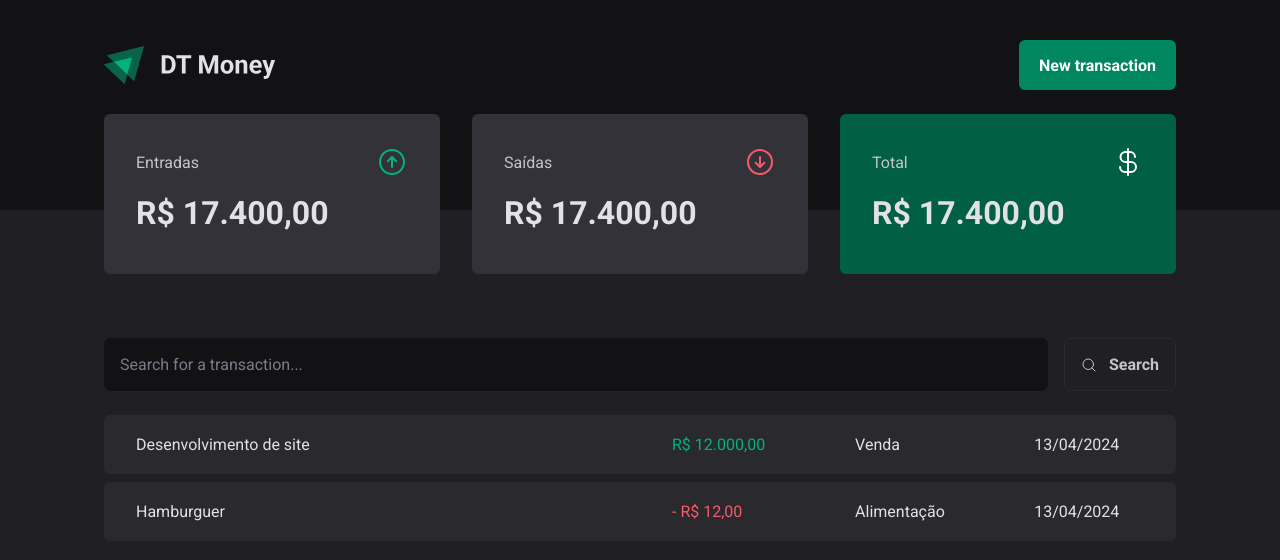
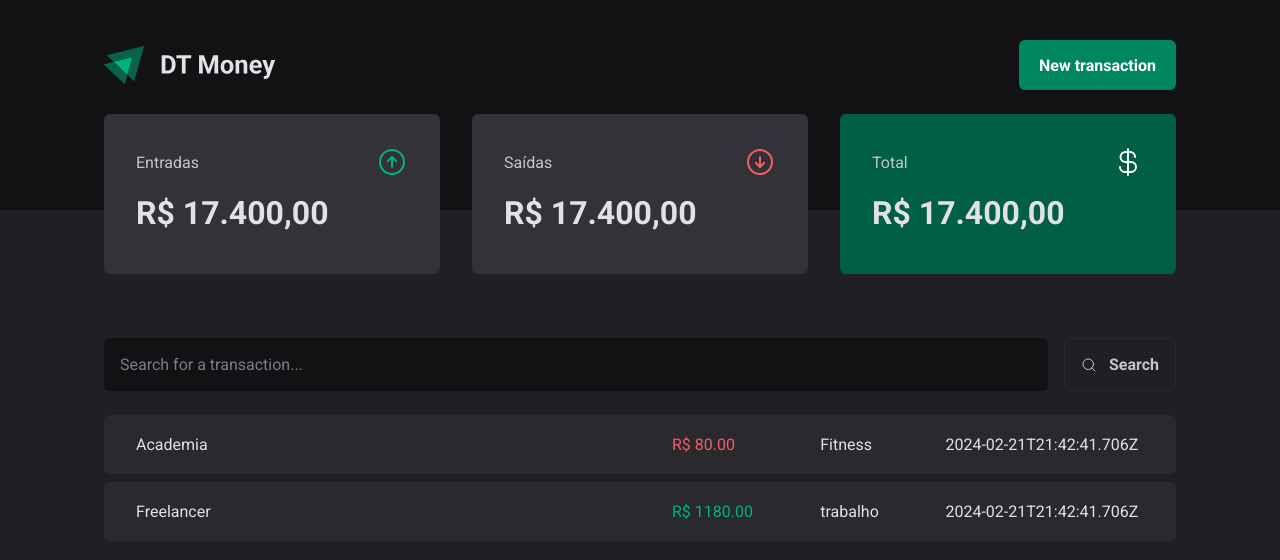
Before and after one commit to iurych/dt-money, a React (Vite) app: page / in a window 1280 px wide. Shown: the top 560 px of the page. Built offline with nearby package versions, Linux system fonts and the light colour scheme; data requests are answered from the project's data file.

Commit message:
feat: add transactions fetch api

```diff
--- a/package.json
+++ b/package.json
@@ -5,6 +5,7 @@
   "type": "module",
   "scripts": {
     "dev": "vite",
+    "dev-server": "json-server server.json -p 3000 -w -d 300",
     "build": "tsc && vite build",
     "lint": "eslint . --ext ts,tsx --report-unused-disable-directives --max-warnings 0",
     "preview": "vite preview"
@@ -26,7 +27,7 @@
     "eslint": "^8.56.0",
     "eslint-plugin-react-hooks": "^4.6.0",
     "eslint-plugin-react-refresh": "^0.4.5",
-    "json-server": "^1.0.0-alpha.23",
+    "json-server": "^0.17.4",
     "typescript": "^5.2.2",
     "vite": "^5.1.0"
   }
--- a/server.json
+++ b/server.json
@@ -7,6 +7,14 @@
       "category": "Fitness",
       "price": 80,
       "createdAt": "2024-02-21T21:42:41.706Z"
+    },
+    {
+      "id": 2,
+      "description": "Freelancer",
+      "type": "income",
+      "category": "trabalho",
+      "price": 1180,
+      "createdAt": "2024-02-21T21:42:41.706Z"
     }
   ]
 }
--- a/src/pages/transactions/index.tsx
+++ b/src/pages/transactions/index.tsx
@@ -1,10 +1,30 @@
-import React from "react"
+import React, { useEffect, useState } from "react"
 import { Header } from "../../components/Header"
 import { Summary } from "../../components/Summary"
 import { SearchForm } from "./components/SearchForm"
 import { PriceHighlight, TransactionContainer, TransactionTable } from "./style"
 
+interface ITransaction {
+  id: number,
+  description: string,
+  type: "income" | "outcome",
+  category: string,
+  price: number,
+  createdAt: string
+}
+
 export const Transactions = () => {
+  const [transactions, setTransactions] = useState<ITransaction[]>([])
+
+  const loadData = async () => {
+    const response = await fetch('http://localhost:3000/transactions')
+    const data = await response.json()
+
+    setTransactions(data)
+  }
+  useEffect(() => {
+    loadData()
+  }, [])
   return (
     <React.Fragment>
       <Header />
@@ -12,27 +32,22 @@ export const Transactions = () => {
       <TransactionContainer>
         <SearchForm />
         <TransactionTable>
+
           <tbody>
-            <tr>
-              <td width='50%' >Desenvolvimento de site</td>
-              <td>
-                <PriceHighlight variant="income" >
-                  R$ 12.000,00
-                </PriceHighlight>
-              </td>
-              <td>Venda</td>
-              <td>13/04/2024</td>
-            </tr>
-            <tr>
-              <td width='50%' >Hamburguer</td>
-              <td>
-                <PriceHighlight variant="outcome" >
-                  - R$ 12,00
-                </PriceHighlight>
-              </td>
-              <td>Alimentação</td>
-              <td>13/04/2024</td>
-            </tr>
+            {transactions.map((transaction) => {
+              return (
+                <tr key={transaction.id} >
+                  <td width='50%' >{transaction.description}</td>
+                  <td>
+                    <PriceHighlight variant={transaction.type} >
+                      R$ {transaction.price.toFixed(2)}
+                    </PriceHighlight>
+                  </td>
+                  <td>{transaction.category}</td>
+                  <td>{transaction.createdAt} </td>
+                </tr>
+              )
+            })}
           </tbody>
         </TransactionTable>
       </TransactionContainer>
```
Also changed, not shown: 1 other file (tests, documents, lock files or other folders).
